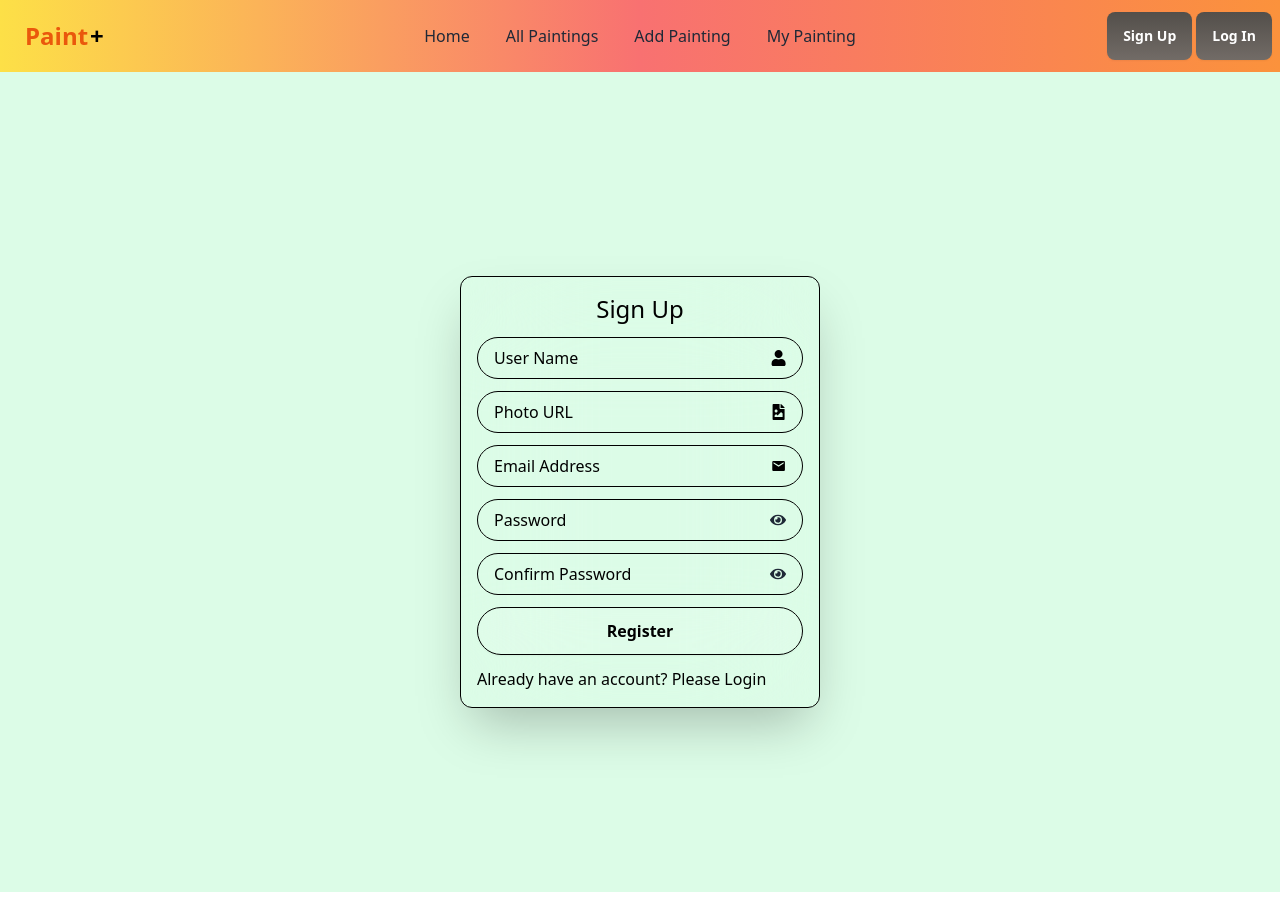
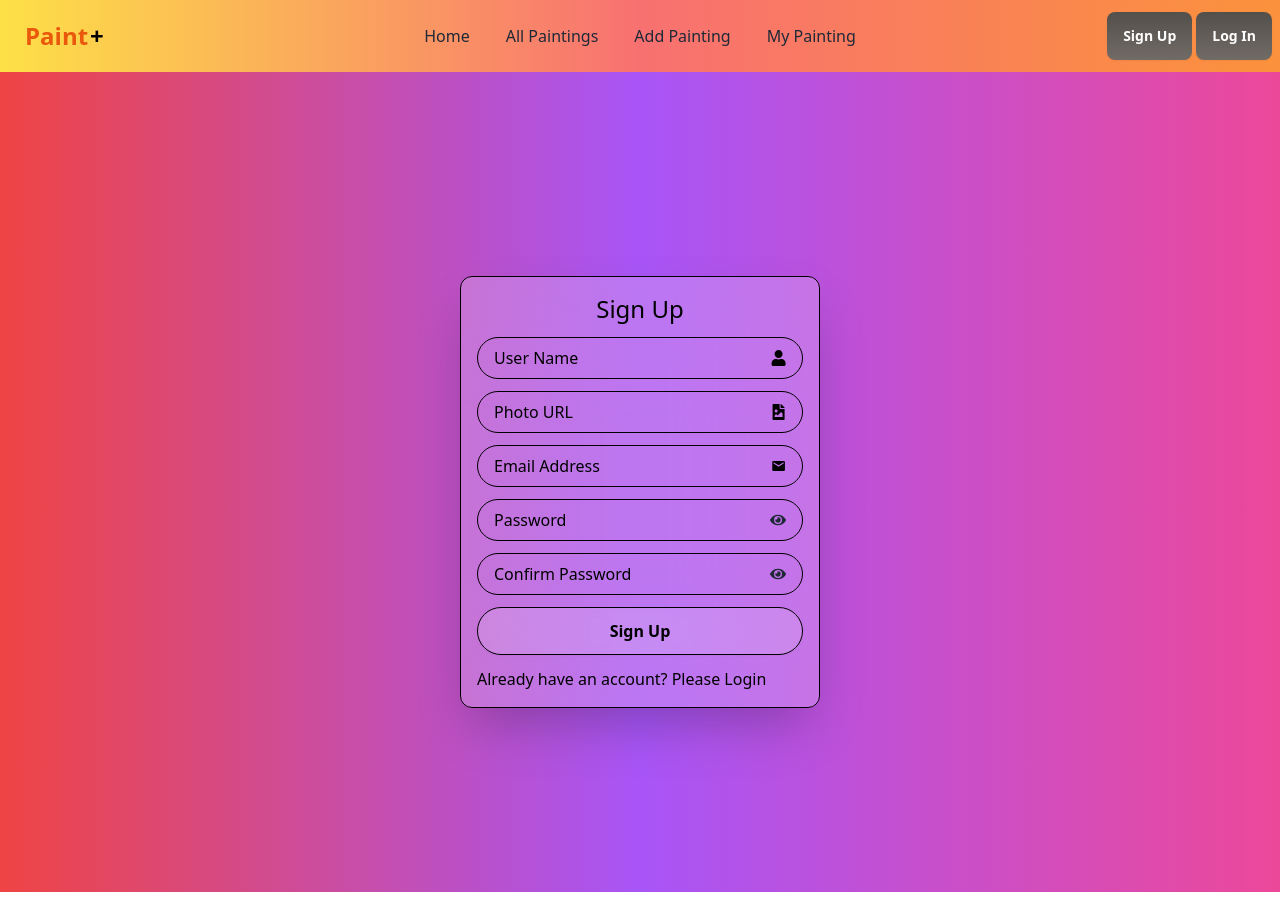
Before and after one commit to abir13719/Paint-Plus-Client, a React (Vite) app: page /sign-up in a window 1280 px wide. Built offline with nearby package versions, Linux system fonts and the light colour scheme.

Commit message:
Added Sign Up Form

```diff
--- a/index.html
+++ b/index.html
@@ -5,6 +5,10 @@
     <link rel="icon" type="image/svg+xml" href="/vite.svg" />
     <meta name="viewport" content="width=device-width, initial-scale=1.0" />
     <title>Vite + React</title>
+    <link
+      rel="stylesheet"
+      href="https://cdnjs.cloudflare.com/ajax/libs/animate.css/4.1.1/animate.min.css"
+    />
   </head>
   <body>
     <div id="root"></div>
--- a/package.json
+++ b/package.json
@@ -10,6 +10,7 @@
     "preview": "vite preview"
   },
   "dependencies": {
+    "animate.css": "^4.1.1",
     "localforage": "^1.10.0",
     "match-sorter": "^6.3.4",
     "react": "^18.2.0",
--- a/src/pages/MainBase.jsx
+++ b/src/pages/MainBase.jsx
@@ -3,7 +3,7 @@ import Nav from "../components/Nav";
 
 const MainBase = () => {
   return (
-    <div className="container mx-auto bg-green-100">
+    <div className="container mx-auto bg-gradient-to-r from-red-500 via-purple-500 to-pink-500">
       <Nav></Nav>
       <Outlet></Outlet>
     </div>
--- a/src/pages/SignUp.jsx
+++ b/src/pages/SignUp.jsx
@@ -55,7 +55,7 @@ const SignUp = () => {
 
   return (
     <div className="container mx-auto  h-screen flex items-center justify-center loginBg my-5">
-      <div className=" backdrop-blur-3xl shadow-2xl p-4 rounded-xl w-[360px] border border-black animate__animated animate__lightSpeedInRight">
+      <div className="bg-white/20 backdrop-blur-3xl shadow-2xl p-4 rounded-xl w-[360px] border border-black animate__animated animate__slideInUp">
         <form onSubmit={handleSignUp} className="flex flex-col gap-3">
           <h1 className="text-center text-2xl font-medium text-black">Sign Up</h1>
           <div className="flex items-center justify-between border border-black rounded-full py-2 px-4">
@@ -114,7 +114,7 @@ const SignUp = () => {
             <input
               className=" text-black w-full btn text-base rounded-full bg-white/10 border border-black backdrop-blur-3xl hover:bg-white/20 hover:border-black"
               type="submit"
-              value="Register"
+              value="Sign Up"
             />
           </div>
           <div className="flex text-black">
```
Also changed, not shown: 1 other file (tests, documents, lock files or other folders).
